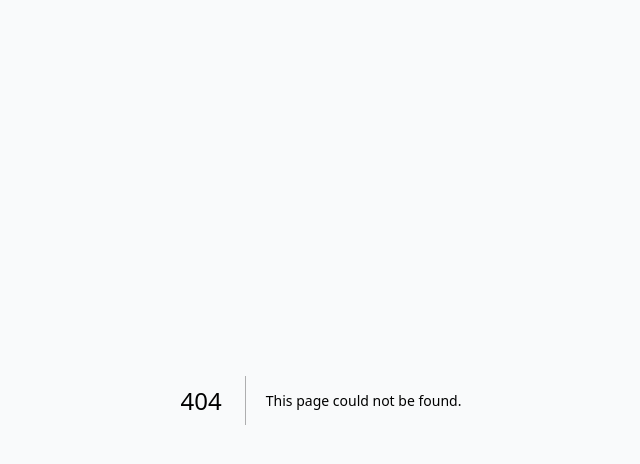
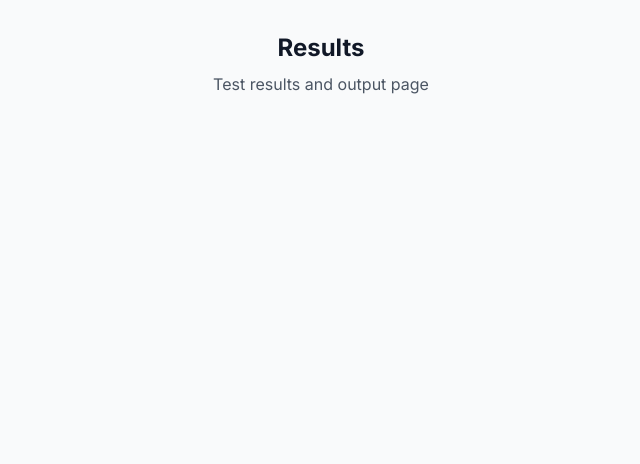
Before and after one commit to abhinav118/quick-test-2-1755635867111, a Next.js app: page /results in a window 1280 px wide. Before the commit this address had no page. Shown: the top 464 px of the page, without its empty margins (319-959 px from the left). Built offline with nearby package versions, Linux system fonts and the light colour scheme.

Commit message:
Add app/results/page.tsx

```diff
--- /dev/null
+++ b/app/results/page.tsx
@@ -0,0 +1,14 @@
+import { siteData, navigation } from '@/lib/data'
+
+export default function ResultsPage() {
+  return (
+    <div className="min-h-screen">
+      <div className="container py-8">
+          <div className="text-center">
+            <h2 className="text-2xl font-bold">Results</h2>
+            <p className="text-gray-600 mt-2">Test results and output page</p>
+          </div>
+        </div>
+    </div>
+  )
+}
```
